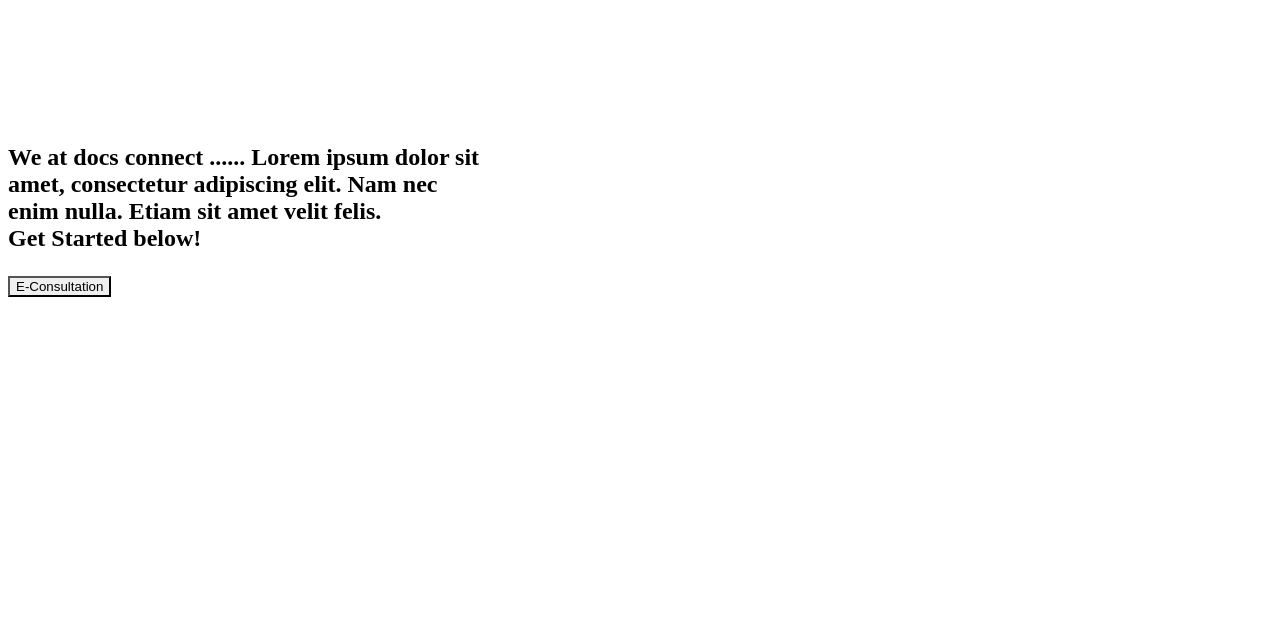
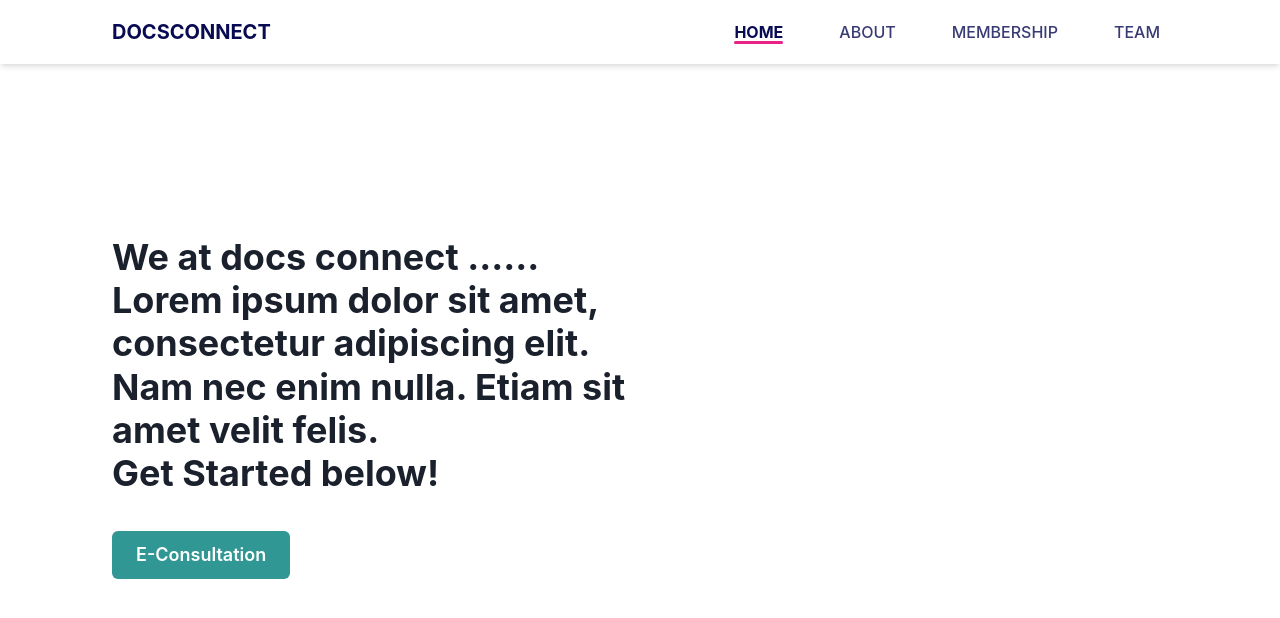
Before and after one commit to pranavsoni1101/docs_connect, a Next.js app: page / in a window 1280 px wide. Shown: the top 618 px of the page. Built offline with nearby package versions, Linux system fonts and the light colour scheme.

Commit message:
Set up the app to use custom chakra theme

```diff
--- a/package.json
+++ b/package.json
@@ -13,6 +13,7 @@
     "mongodb": "^4.1.3",
     "next": "latest",
     "react": "^17.0.2",
-    "react-dom": "^17.0.2"
+    "react-dom": "^17.0.2",
+    "react-icons": "^4.3.1"
   }
 }
--- /dev/null
+++ b/pages/_app.jsx
@@ -0,0 +1,19 @@
+import '../styles/globals.css';
+import { ChakraProvider, CSSReset } from '@chakra-ui/react';
+
+import Layout from '../components/Layout';
+// custom theme
+import theme from '../theme/theme';
+
+const MyApp = ({Component, pageProps}) => {
+    return(
+        <ChakraProvider theme={theme}>
+            <CSSReset />
+            <Layout>
+                <Component {...pageProps}/>
+            </Layout>
+        </ChakraProvider>
+    )
+}
+
+export default MyApp;
```
Also changed, not shown: 1 other file (tests, documents, lock files or other folders).
